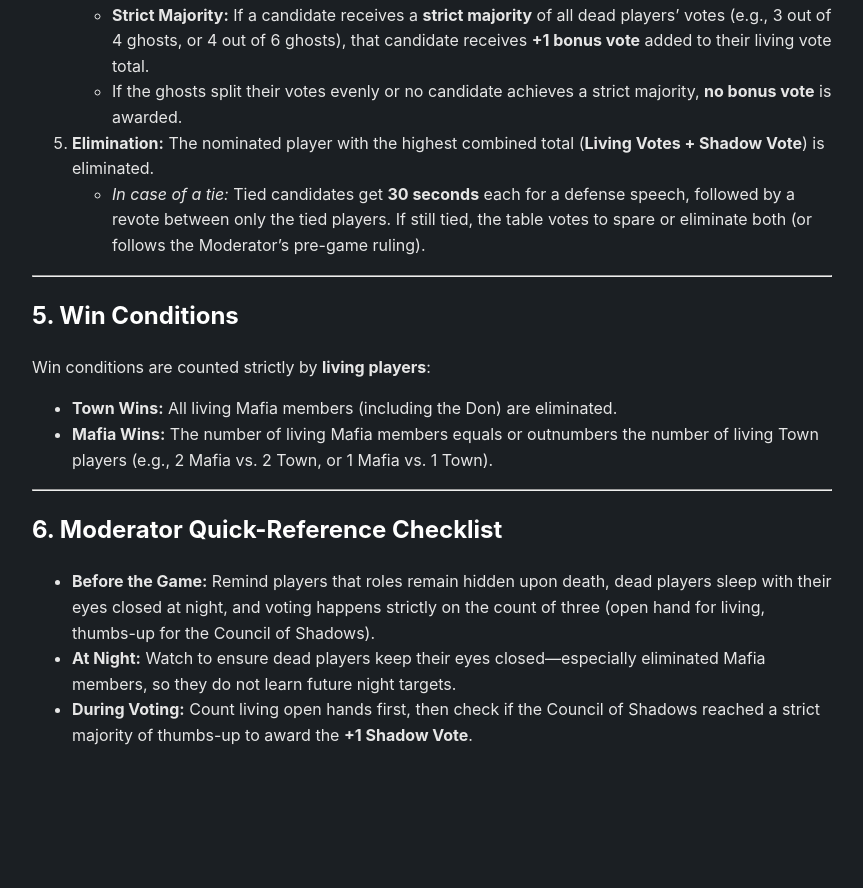
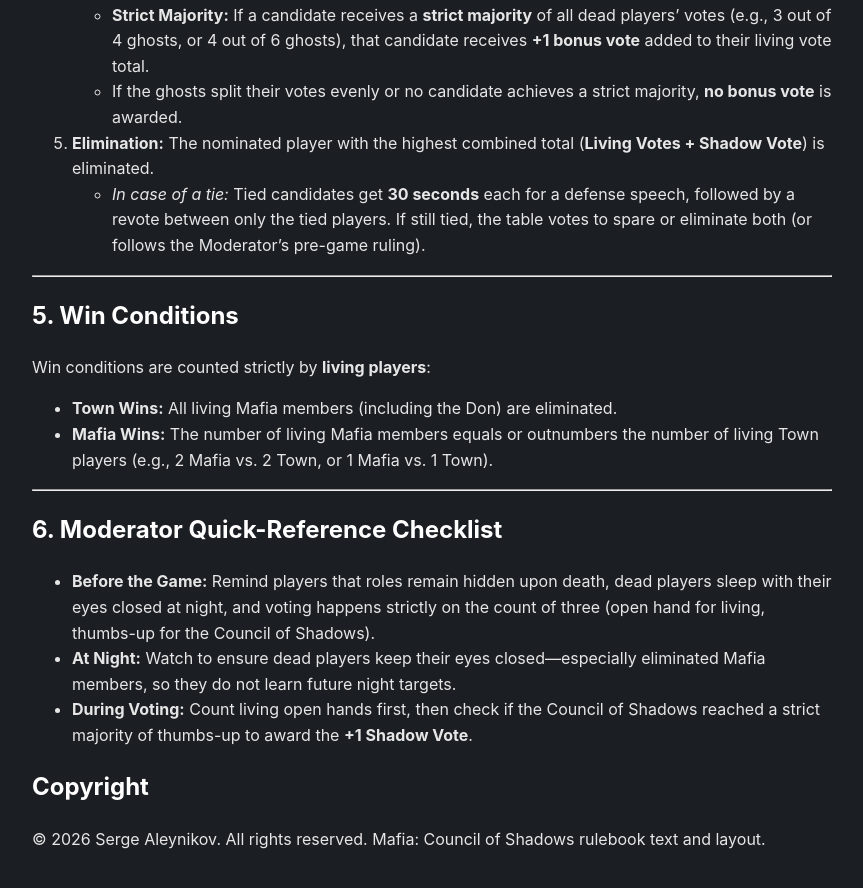
Before and after one commit to saleyn/saleyn.github.io, a Jekyll site: the page built from games/mafia-en.md, in a window 1280 px wide and 900 px high, scrolled down 2980 px. Shown: the top 888 px of the window, without its empty margins (208-1071 px from the left). Built offline with Jekyll 4.4.1, drawn with Linux system fonts in a browser that asks for light colours; before the commit the page ends 3777 px from its top, so only the background shows below that.

Commit message:
Add copyright

```diff
--- a/games/mafia-en.md
+++ b/games/mafia-en.md
@@ -112,3 +112,7 @@ Win conditions are counted strictly by **living players**:
 * **Before the Game:** Remind players that roles remain hidden upon death, dead players sleep with their eyes closed at night, and voting happens strictly on the count of three (open hand for living, thumbs-up for the Council of Shadows).
 * **At Night:** Watch to ensure dead players keep their eyes closed—especially eliminated Mafia members, so they do not learn future night targets.
 * **During Voting:** Count living open hands first, then check if the Council of Shadows reached a strict majority of thumbs-up to award the **+1 Shadow Vote**.
+
+## Copyright
+
+© 2026 Serge Aleynikov. All rights reserved. Mafia: Council of Shadows rulebook text and layout.
```
Also changed, not shown: games/mafia-ru.md (+4 -0 lines).
